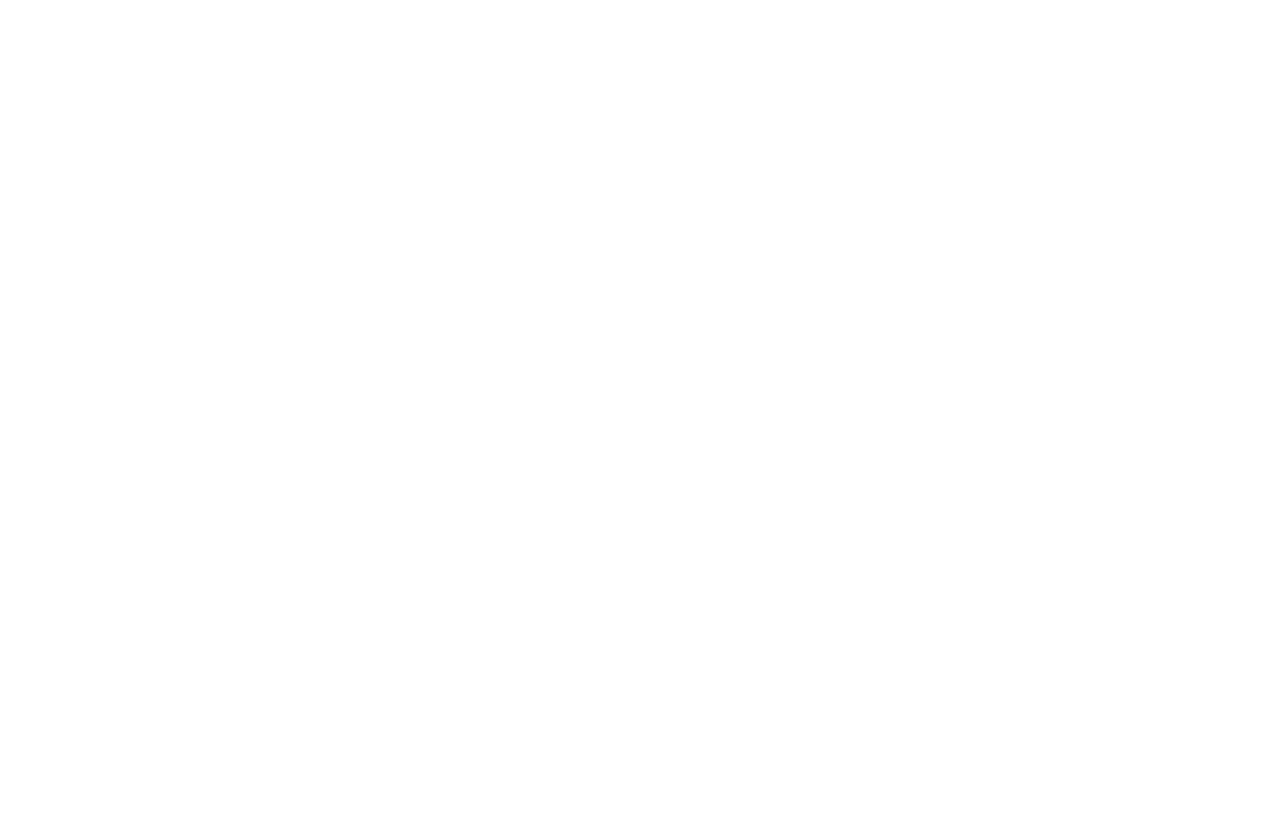
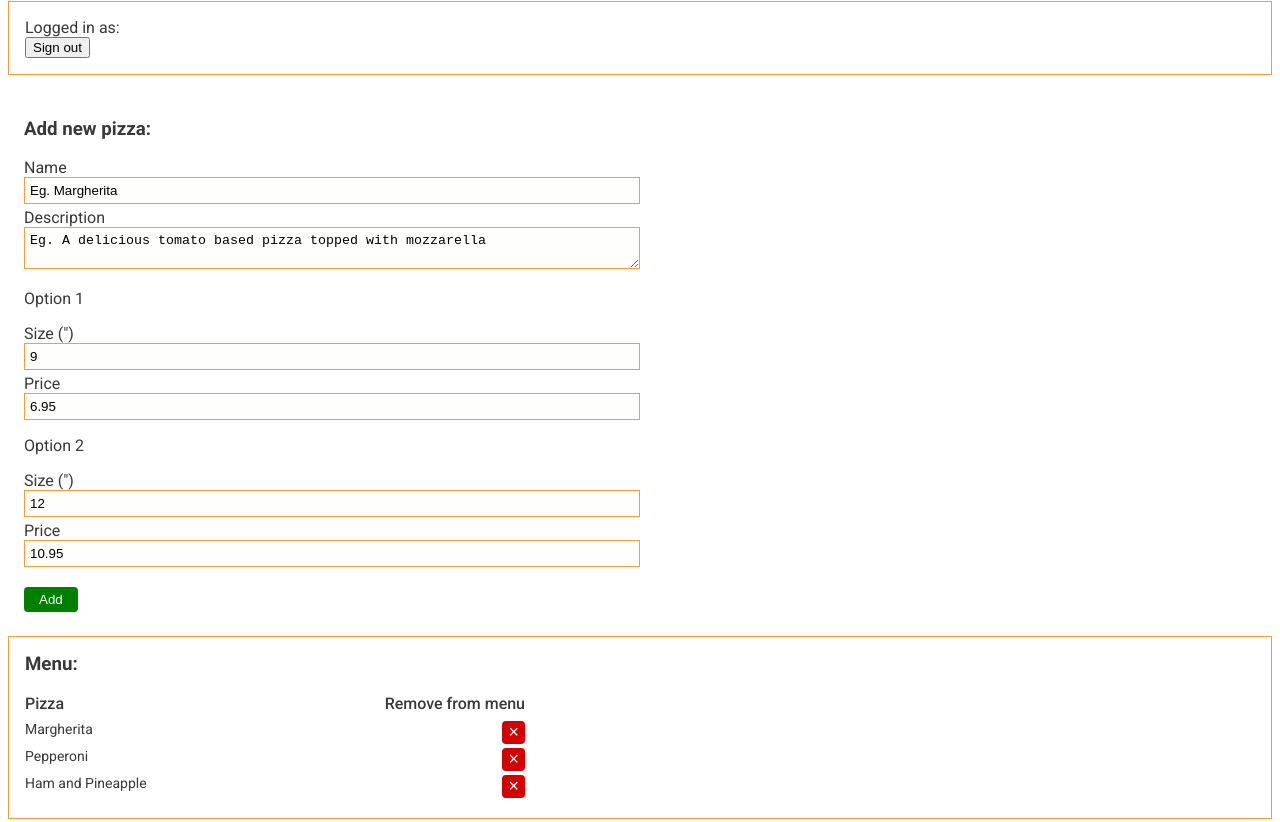
Before and after one commit to ruzamca/pizza-planet, a Vue app: page /admin in a window 1280 px wide. Shown: the part 378-1200 px from the top of the page. Before the commit the page ends 800 px from the top, so only its background shows below. Built offline with nearby package versions, Linux system fonts and the light colour scheme.

Commit message:
vuex configuration and first uses

```diff
--- a/package.json
+++ b/package.json
@@ -14,7 +14,8 @@
     "register-service-worker": "^1.7.1",
     "sass-loader": "^8.0.2",
     "vue": "^2.6.11",
-    "vue-router": "^3.1.6"
+    "vue-router": "^3.1.6",
+    "vuex": "^3.2.0"
   },
   "devDependencies": {
     "@vue/cli-plugin-babel": "~4.3.0",
--- a/src/components/Admin.vue
+++ b/src/components/Admin.vue
@@ -12,7 +12,7 @@
           <div class="title">Pizza</div>
           <div class="title">Remove from menu</div>
         </div>
-        <div class="table-item-row" v-for="(item,index) in menu" :key="index">
+        <div class="table-item-row" v-for="(item,index) in getMenuItems" :key="index">
           <div class="item">{{item.name}}</div>
           <button class="red-btn">&times;</button>
         </div>
@@ -58,14 +58,6 @@
   data() {
     return {
       name: "Ruben",
-      menu: [
-        {
-          name: "Marguerita"
-        },
-        {
-          name: "Pepperoni"
-        }
-      ],
       orders: [
         {
           id: 1,
@@ -102,6 +94,11 @@
     next(vm => {
       alert(`Hi, ${vm.name}`);
     });
+  },
+  computed: {
+    getMenuItems() {
+      return this.$store.state.menuItems;
+    }
   },
   methods: {
     async signOut() {
--- a/src/components/Menu.vue
+++ b/src/components/Menu.vue
@@ -48,54 +48,13 @@
   data() {
     return {
       basket: [],
-      basketText: "Your basket is empty",
-      getMenuItems: [
-        {
-          name: "Margherita",
-          description: "A delicious tomato based pizza topped with mozzarella",
-          options: [
-            {
-              size: 9,
-              price: 6.95
-            },
-            {
-              size: 12,
-              price: 10.95
-            }
-          ]
-        },
-        {
-          name: "Pepperoni",
-          description:
-            "A delicious tomato based pizza topped with mozzarella and pepperoni",
-          options: [
-            {
-              size: 9,
-              price: 7.95
-            },
-            {
-              size: 12,
-              price: 12.95
-            }
-          ]
-        },
-        {
-          name: "Ham and Pineapple",
-          description:
-            "A delicious tomato based pizza topped with mozzarella, ham and pineapple",
-          options: [
-            {
-              size: 9,
-              price: 7.95
-            },
-            {
-              size: 12,
-              price: 12.95
-            }
-          ]
-        }
-      ]
+      basketText: "Your basket is empty"
     };
+  },
+  computed: {
+    getMenuItems () {
+      return this.$store.state.menuItems;
+    }
   },
   methods: {
     async addToBasket(item, option) {
--- a/src/main.js
+++ b/src/main.js
@@ -3,6 +3,7 @@
 import VueRouter from 'vue-router'
 import './registerServiceWorker'
 import { routes } from './routes'
+import { store } from './store/store'
 
 Vue.config.productionTip = false
 Vue.use(VueRouter)
@@ -25,5 +26,6 @@
 
 new Vue({
   render: h => h(App),
-  router
+  router,
+  store
 }).$mount('#app')
--- a/src/routes.js
+++ b/src/routes.js
@@ -19,8 +19,9 @@
     { path: '/menu', name: 'menuLink', component: Menu },
     { path: '/contact', name: 'contactLink', component: Contact },
     {
-        path: '/admin', name: 'adminLink', component: Admin, beforeEnter: () => {
+        path: '/admin', name: 'adminLink', component: Admin, beforeEnter: (to, from , next) => {
             alert('This area is for authorised users only. Please login to continue')
+            next()
         }
     },
     {
--- /dev/null
+++ b/src/store/store.js
@@ -0,0 +1,55 @@
+import Vue from 'vue'
+import Vuex from 'vuex'
+
+Vue.use(Vuex)
+
+export const store = new Vuex.Store({
+    state: {
+        menuItems: [
+            {
+              name: "Margherita",
+              description: "A delicious tomato based pizza topped with mozzarella",
+              options: [
+                {
+                  size: 9,
+                  price: 6.95
+                },
+                {
+                  size: 12,
+                  price: 10.95
+                }
+              ]
+            },
+            {
+              name: "Pepperoni",
+              description:
+                "A delicious tomato based pizza topped with mozzarella and pepperoni",
+              options: [
+                {
+                  size: 9,
+                  price: 7.95
+                },
+                {
+                  size: 12,
+                  price: 12.95
+                }
+              ]
+            },
+            {
+              name: "Ham and Pineapple",
+              description:
+                "A delicious tomato based pizza topped with mozzarella, ham and pineapple",
+              options: [
+                {
+                  size: 9,
+                  price: 7.95
+                },
+                {
+                  size: 12,
+                  price: 12.95
+                }
+              ]
+            }
+          ]
+    }
+})
```
Also changed, not shown: 1 other file (tests, documents, lock files or other folders).
